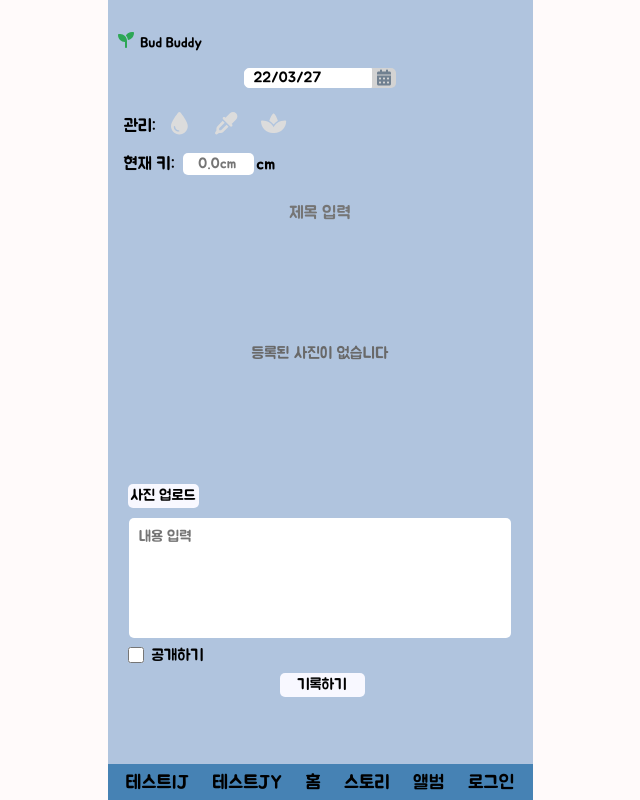
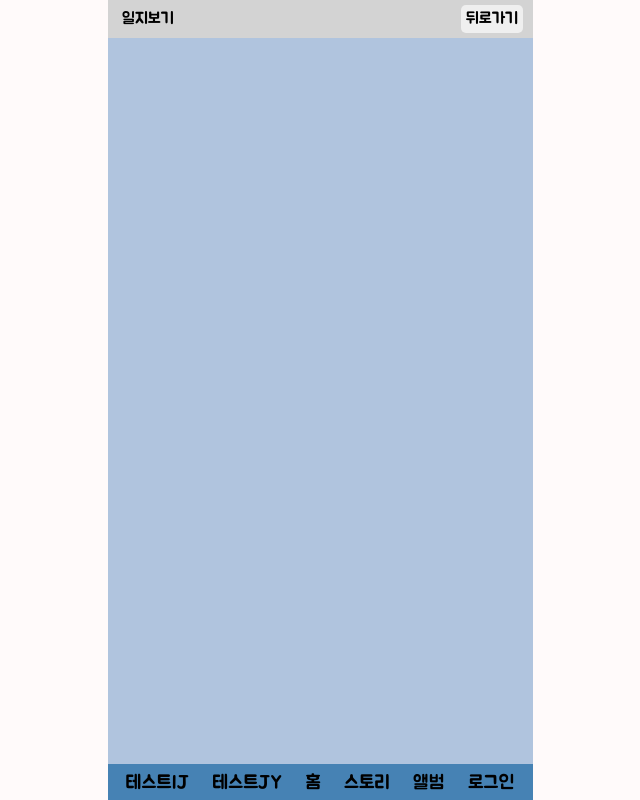
Before and after one commit to codestates/budbuddy, a React (Create React App) app in the folder client/: page /test2 in a window 1280 px wide. Shown: the whole page, without its empty margins (320-960 px from the left). Built offline with nearby package versions, Linux system fonts and the light colour scheme.

Commit message:
Feat: 일지 목록 보기 2차

```diff
--- a/client/src/App.js
+++ b/client/src/App.js
@@ -14,6 +14,7 @@ import Daily from "./pages/Daily";
 import Album from "./pages/Album";
 import Write from "./pages/Write";
 import DairyList from "./pages/DairyList";
+import DailyRead from "./pages/DailyRead";
 import Test from "./pages/Test";
 import Test2 from "./pages/Test2";
 import NavigationBar from "./components/NavigationBar";
@@ -49,6 +50,7 @@ const App = () => {
               <Route path="/" element={<Home />} />
               <Route path="/story" element={<Story />} />
               <Route path="/daily" element={<Daily login={login} />} />
+              <Route path="/daily/read" element={<DailyRead />} />
               <Route path="/write" element={<Write />} />
               <Route path="/write/list" element={<DairyList />} />
               <Route path="/album" element={<Album />} />
--- a/client/src/components/TabBtnOne.js
+++ b/client/src/components/TabBtnOne.js
@@ -10,7 +10,7 @@ export const Layout = styled.div`
     background: lightGrey;
   }
 
-  .tab {
+  .cap-wrap {
     text-align: center;
   }
 
@@ -26,13 +26,13 @@ export const Layout = styled.div`
   .leftcap {
     /* width: 28%; */
     float: left;
-    margin-left: 1vw;
+    margin-left: 10px;
     background-color: rgba(0, 0, 0, 0);
   }
   .rightcap {
     cursor: pointer;
     float: right;
-    margin-right: 3vw;
+    margin-right: 10px;
     transition: color 0.25s cubic-bezier(0, 1.23, 1, 0.55);
   }
 
@@ -43,16 +43,18 @@ export const Layout = styled.div`
 `;
 
 const TabBtnOne = ({ className = "", tabName, btnName, fn }) => {
-  function clickExcute() {
+  function clickExcute(e) {
+    e.preventDefault();
     if (typeof fn === "function") {
+      console.log("탭 함수 내부");
       fn();
     }
   }
 
   return (
-    <Layout>
-      <div className={`shell ${className}`}>
-        <div className="tab">
+    <Layout className={`${className}`}>
+      <div className="shell">
+        <div className="cap-wrap">
           <button className="leftcap">{tabName}</button>
           <button className="rightcap" onClick={clickExcute}>
             {btnName}
--- a/client/src/components/diary/Bud.js
+++ b/client/src/components/diary/Bud.js
@@ -75,7 +75,7 @@ export const Layout = styled.div`
   }
 
   .date {
-    font-size: 1.3vw;
+    font-size: 1rem;
   }
 
   a {
--- /dev/null
+++ b/client/src/components/write/PublicBtn.js
@@ -0,0 +1,59 @@
+import React from "react";
+import styled from "styled-components";
+
+const Layout = styled.div`
+  .btn-wrapper {
+    display: flex;
+    justify-content: center;
+    flex-direction: column;
+  }
+
+  .check-wrap {
+    display: flex;
+    align-items: center;
+    margin-top: 0.5rem;
+    margin-bottom: 0.5rem;
+    margin-left: 20px;
+
+    .ch {
+      width: 16px;
+      height: 16px;
+    }
+
+    .ch-text {
+      margin-left: 0.5rem;
+    }
+  }
+
+  .write {
+    align-self: center;
+    width: 20%;
+    margin-left: 0.25rem;
+    font-size: ${(props) => props.theme.fontWritePageSmall};
+    padding: 3px;
+    border: none;
+    border-radius: ${(props) => props.theme.borderRadius};
+    background-color: ${(props) => props.theme.btnBgColor};
+    transition: background-color 0.2s ease;
+  }
+  .write:hover {
+    background-color: ${(props) => props.theme.hoverColor};
+  }
+`;
+
+const PublicBtn = ({ className = "" }) => {
+  return (
+    <Layout className={className}>
+      <div className="btn-wrapper">
+        <div className="check-wrap">
+          <input className="ch" type="checkbox" name="checkbox" />
+          <span className="ch-text">공개하기</span>
+        </div>
+        <button className="write" type="submit">
+          기록하기
+        </button>
+      </div>
+    </Layout>
+  );
+};
+export default PublicBtn;
--- a/client/src/components/write/TextContent.js
+++ b/client/src/components/write/TextContent.js
@@ -1,4 +1,4 @@
-import React, { useState } from "react";
+import React, { useState, useEffect } from "react";
 import styled from "styled-components";
 
 const Layout = styled.div`
@@ -22,6 +22,7 @@ const Layout = styled.div`
       width: 80%;
       background: none;
       border: none;
+      text-align: center;
 
       font-size: ${(props) => props.theme.fontWritePageMid};
     }
@@ -112,9 +113,10 @@ const Layout = styled.div`
   }
 `;
 
-function TextContent({ className = "" }) {
+function TextContent({ className = "", title = "", content = "" }) {
   //
   const [img, setImg] = useState(null);
+  useEffect(() => {}, []);
 
   function onFileChange(e) {
     const {
@@ -144,7 +146,9 @@ function TextContent({ className = "" }) {
   }
   function titleAlign(e) {
     e.target.style.textAlign = "center";
-    if (e.target.value === "") e.target.style.textAlign = "start";
+    if (e.target.value === "") {
+      e.target.style.textAlign = "start";
+    }
   }
 
   return (
@@ -152,7 +156,7 @@ function TextContent({ className = "" }) {
       <button className="semantic" name="photo" value={img} type="button" />
       <div className="shell">
         <div className="title-wrap">
-          <input type="text" className="title" placeholder="제목 입력" autoFocus onBlur={titleAlign} required name="title" />
+          <input type="text" className="title" placeholder="제목 입력" onBlur={titleAlign} required name="title" defaultValue={title} />
         </div>
         <div className="photo-wrap">
           {!img ? (
@@ -175,7 +179,7 @@ function TextContent({ className = "" }) {
           ) : null}
         </div>
         <div className="content-wrap">
-          <textarea className="content" placeholder="내용 입력" onKeyUp={textAreaResize} name="content"></textarea>
+          <textarea className="content" placeholder="내용 입력" onKeyUp={textAreaResize} name="content" defaultValue={content}></textarea>
         </div>
       </div>
     </Layout>
--- a/client/src/components/write/list/DiaryList.js
+++ b/client/src/components/write/list/DiaryList.js
@@ -1,5 +1,6 @@
 import React from "react";
 import styled from "styled-components";
+import { useNavigateSearch } from "../../../modules/hooks";
 
 const Layout = styled.div`
   display: flex;
@@ -44,22 +45,21 @@ const Layout = styled.div`
   .title {
     transition: color 0.2s ease;
     padding: 0.1rem 0.6rem;
+    border-radius: ${(props) => props.theme.borderRadius};
   }
   .title:hover {
-    color: ${(props) => props.theme.hoverColor};
+    background-color: ${(props) => props.theme.hoverColor};
+    color: #fff;
   }
 `;
 
 const DiaryList = ({ diaryList }) => {
+  const navigateSearch = useNavigateSearch();
+  const goToDailyRead = (info) => navigateSearch("/daily/read", { info });
   //
-  const callModify = () => {
-    console.log("글 수정 요청 작성란");
-  };
+  const callModify = () => {};
   const callDelete = () => {
     console.log("글 삭제 요청 작성란");
-  };
-  const callRead = () => {
-    console.log("글 읽기 요청 작성란");
   };
 
   return (
@@ -70,7 +70,11 @@ const DiaryList = ({ diaryList }) => {
             <div className="date-wrap">
               <div>{v.date}</div>
             </div>
-            <div className="title" onClick={callRead}>
+            <div
+              className="title"
+              onClick={() => {
+                goToDailyRead(encodeURI(JSON.stringify(v)));
+              }}>
               <div>{v.title}</div>
             </div>
             <div className="btn-wrap">
--- /dev/null
+++ b/client/src/pages/DailyRead.js
@@ -0,0 +1,62 @@
+import React, { useState, useEffect } from "react";
+import styled from "styled-components";
+import TabBtnOne from "../components/TabBtnOne";
+import PlantManageToggle from "../components/write/PlantManageToggle";
+import TextContent from "../components/write/TextContent";
+import { useNavigate, useLocation } from "react-router-dom";
+import PublicBtn from "../components/write/PublicBtn";
+const qs = require("query-string");
+
+const Layout = styled.form`
+  display: flex;
+  flex-direction: column;
+
+  .TabBtnOne {
+    margin-top: 2rem;
+  }
+  .date {
+    margin-top: 1rem;
+    margin-left: 1rem;
+  }
+  .toggle {
+    margin-top: 0.5rem;
+    margin-left: 1rem;
+    margin-bottom: 2rem;
+  }
+
+  .size {
+    margin-top: 0.5rem;
+    margin-left: 1rem;
+  }
+`;
+
+const DailyRead = () => {
+  let navigate = useNavigate();
+  const parsed = qs.parse(useLocation().search);
+  console.log(JSON.parse(decodeURI(parsed.info)));
+  const info = JSON.parse(decodeURI(parsed.info));
+
+  return (
+    <Layout>
+      <TabBtnOne
+        className="TabBtnOne"
+        tabName={"일지보기"}
+        btnName={"뒤로가기"}
+        fn={() => {
+          navigate(-1);
+        }}
+      />
+      <div>
+        <div className="date">22/2/22</div>
+      </div>
+      <PlantManageToggle className="toggle" />
+      <div>
+        <div className="size">{`현재 키: ${info.size}`}</div>
+      </div>
+      <TextContent title={info.title} content={info.body} />
+      <PublicBtn />
+    </Layout>
+  );
+};
+
+export default DailyRead;
--- a/client/src/pages/DairyList.js
+++ b/client/src/pages/DairyList.js
@@ -17,10 +17,8 @@ const Layout = styled.div`
 
 const DairyList = () => {
   const navigate = useNavigate();
-  const { search } = useLocation();
-  const parsed = qs.parse(search);
-  const name = decodeURI(parsed.name);
-  const plant_id = decodeURI(parsed.plant_id);
+  let { name, plant_id } = qs.parse(useLocation().search);
+  name = decodeURI(name);
   return (
     <Layout>
       <div>{`${name}: ${plant_id}`}</div>
--- a/client/src/pages/Test2.js
+++ b/client/src/pages/Test2.js
@@ -1,110 +1,22 @@
 import React, { useState, useEffect } from "react";
 import styled from "styled-components";
-import Logo from "../components/Logo";
-import PlantManageToggle from "../components/write/PlantManageToggle";
-import GrowInput from "../components/write/GrowInput";
-import TextContent from "../components/write/TextContent";
-import DatePicker from "../components/write/DatePicker";
+import TabBtnOne from "../components/TabBtnOne";
+import { useNavigate } from "react-router-dom";
 
-const Layout = styled.form`
-  display: flex;
-  flex-direction: column;
-  width: 100%;
-  min-height: 100vh;
-  padding-bottom: 3rem;
-  position: relative;
-
-  .logo {
-    margin-top: 2rem;
-  }
-
-  .date-picker {
-    margin: 1rem 0;
-  }
-
-  .manage-toggle {
-    margin-left: 1rem;
-    margin-top: 0.3rem;
-  }
-  .grow-input {
-    margin-left: 1rem;
-    margin-top: 0.8rem;
-  }
-  .text-content {
-    margin-top: 1.5rem;
-  }
-`;
-
-const WriteBtn = styled.div`
-  .btn-wrapper {
-    display: flex;
-    justify-content: center;
-    flex-direction: column;
-  }
-
-  .check-wrap {
-    display: flex;
-    align-items: center;
-    margin-top: 0.5rem;
-    margin-bottom: 0.5rem;
-    margin-left: 20px;
-
-    .ch {
-      width: 16px;
-      height: 16px;
-    }
-
-    .ch-text {
-      margin-left: 0.5rem;
-    }
-  }
-
-  .write {
-    align-self: center;
-    width: 20%;
-    margin-left: 0.25rem;
-    font-size: ${(props) => props.theme.fontWritePageSmall};
-    padding: 3px;
-    border: none;
-    border-radius: ${(props) => props.theme.borderRadius};
-    background-color: ${(props) => props.theme.btnBgColor};
-    transition: background-color 0.2s ease;
-  }
-  .write:hover {
-    background-color: ${(props) => props.theme.hoverColor};
-  }
-`;
+const Layout = styled.form``;
 
 const Test2 = () => {
-  function submit(e) {
-    e.preventDefault();
-    console.log(e.target.date.value);
-    console.log(JSON.parse(e.target.toggle.value));
-    console.log(e.target.size.value); //값 입력 안하면 "" 그리고 cm 붙여줘야함
-    console.log(e.target.title.value);
-    console.log(e.target.photo.value); //값 입력 안하면 ""
-    console.log(e.target.content.value); //값 입력 안하면 ""
-    console.log(e.target.checkbox.checked); //true false
-  }
-
+  let navigate = useNavigate();
   return (
-    <Layout name="test" onSubmit={submit}>
-      <Logo className="logo" />
-      <DatePicker className="date-picker" top={90} />
-      <PlantManageToggle className="manage-toggle" />
-      <GrowInput className="grow-input" />
-      <TextContent className="text-content" />
-      <WriteBtn>
-        <div className="btn-wrapper">
-          <div className="check-wrap">
-            <input className="ch" type="checkbox" name="checkbox" />
-            <span className="ch-text">공개하기</span>
-          </div>
-          <button className="write" type="submit">
-            기록하기
-          </button>
-        </div>
-      </WriteBtn>
+    <Layout>
+      <TabBtnOne
+        className="tab"
+        tabName={"일지보기"}
+        btnName={"뒤로가기"}
+        fn={() => {
+          navigate(-1);
+        }}
+      />
     </Layout>
   );
 };
--- a/client/src/pages/Write.js
+++ b/client/src/pages/Write.js
@@ -5,6 +5,7 @@ import PlantManageToggle from "../components/write/PlantManageToggle";
 import GrowInput from "../components/write/GrowInput";
 import TextContent from "../components/write/TextContent";
 import DatePicker from "../components/write/DatePicker";
+import PublicBtn from "../components/write/PublicBtn";
 import { useLocation } from "react-router-dom";
 const qs = require("query-string");
 
@@ -45,46 +46,6 @@ const Layout = styled.form`
   }
 `;
 
-const WriteBtn = styled.div`
-  .btn-wrapper {
-    display: flex;
-    justify-content: center;
-    flex-direction: column;
-  }
-
-  .check-wrap {
-    display: flex;
-    align-items: center;
-    margin-top: 0.5rem;
-    margin-bottom: 0.5rem;
-    margin-left: 20px;
-
-    .ch {
-      width: 16px;
-      height: 16px;
-    }
-
-    .ch-text {
-      margin-left: 0.5rem;
-    }
-  }
-
-  .write {
-    align-self: center;
-    width: 20%;
-    margin-left: 0.25rem;
-    font-size: ${(props) => props.theme.fontWritePageSmall};
-    padding: 3px;
-    border: none;
-    border-radius: ${(props) => props.theme.borderRadius};
-    background-color: ${(props) => props.theme.btnBgColor};
-    transition: background-color 0.2s ease;
-  }
-  .write:hover {
-    background-color: ${(props) => props.theme.hoverColor};
-  }
-`;
-
 const Write = () => {
   //
   const { search } = useLocation();
@@ -108,6 +69,7 @@ const Write = () => {
   }
 
   function submit(e) {
+    console.log("ajax 작성 필요");
     e.preventDefault();
     const { date, size, title, photo, content, checkbox } = e.target;
     const convertDate = date.value.replaceAll("/", "-");
@@ -131,21 +93,11 @@ const Write = () => {
       <div className="bud-name">
         <div>{`${budName}의 일지`}</div>
       </div>
-      <DatePicker className="date-picker" top={90} />
+      <DatePicker className="date-picker" top={130} />
       <PlantManageToggle className="manage-toggle" />
       <GrowInput className="grow-input" />
       <TextContent className="text-content" />
-      <WriteBtn>
-        <div className="btn-wrapper">
-          <div className="check-wrap">
-            <input className="ch" type="checkbox" name="checkbox" />
-            <span className="ch-text">공개하기</span>
-          </div>
-          <button className="write" type="submit">
-            기록하기
-          </button>
-        </div>
-      </WriteBtn>
+      <PublicBtn />
     </Layout>
   );
 };
```
Also changed, not shown: client/src/pages/Mypage.js (+5 -11 lines), client/src/utils/dummy.js (+9 -32 lines).
